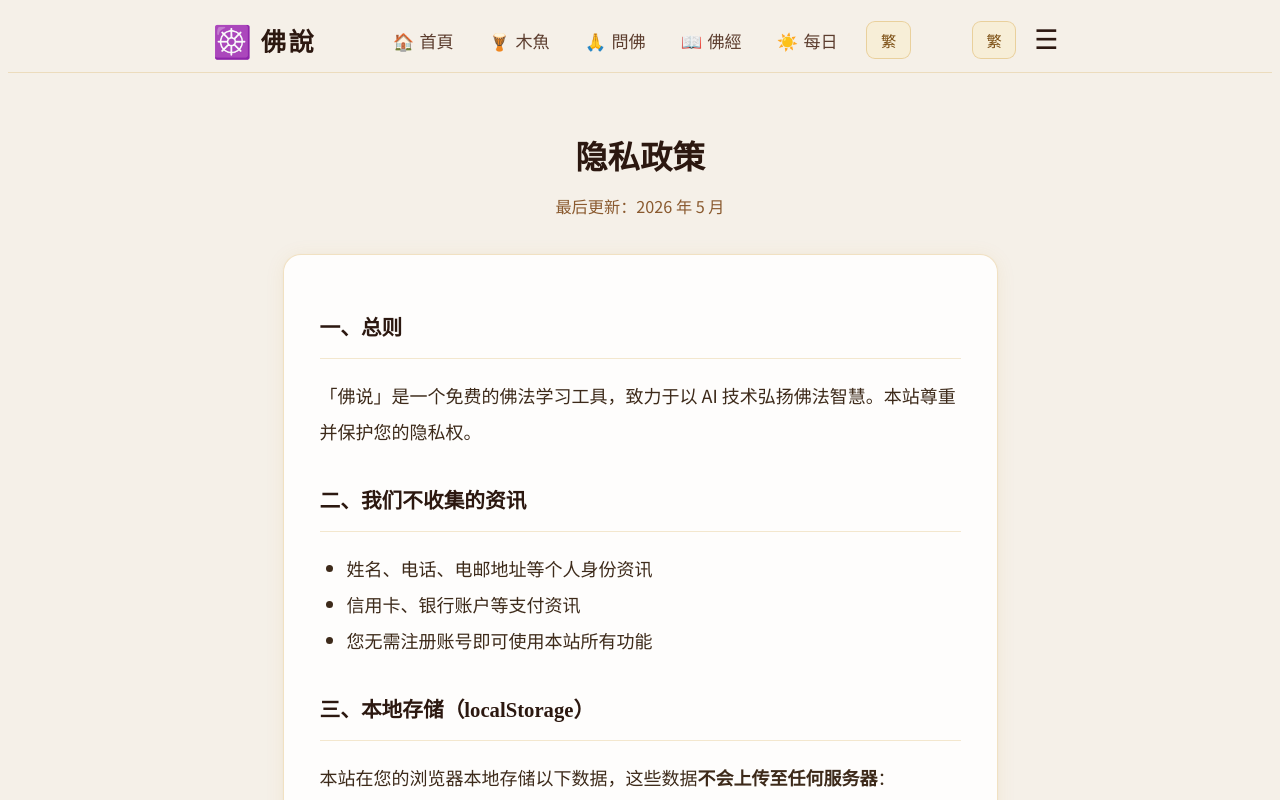
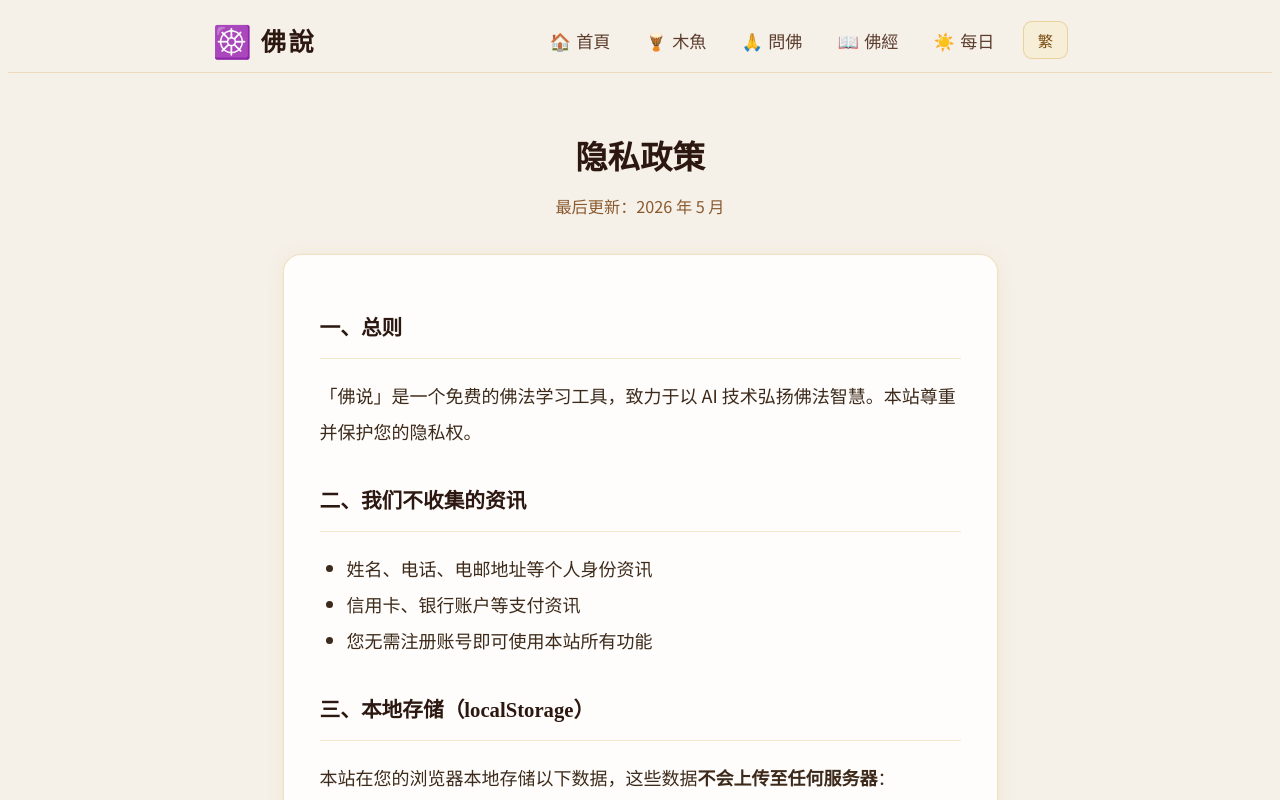
Before and after one commit to feilenpan/kiro, a Next.js app: page /privacy in a window 1280 px wide. Shown: the top 800 px of the page. Built offline with nearby package versions, Linux system fonts and the light colour scheme.

Commit message:
fix: 桌面端出現兩個切換按鈕 — 移除 show-mobile inline display 衝突

```diff
--- a/components/Header.tsx
+++ b/components/Header.tsx
@@ -82,7 +82,7 @@ export default function Header() {
           </nav>
 
           {/* 手機端右側 */}
-          <div className="show-mobile" style={{ display: "flex", alignItems: "center", gap: "0.5rem" }}>
+          <div className="show-mobile" style={{ alignItems: "center", gap: "0.5rem" }}>
             <button
               onClick={toggle}
               title={variant === "TC" ? "切換簡體（普通話朗讀）" : "切換繁體（粵語朗讀）"}
```
